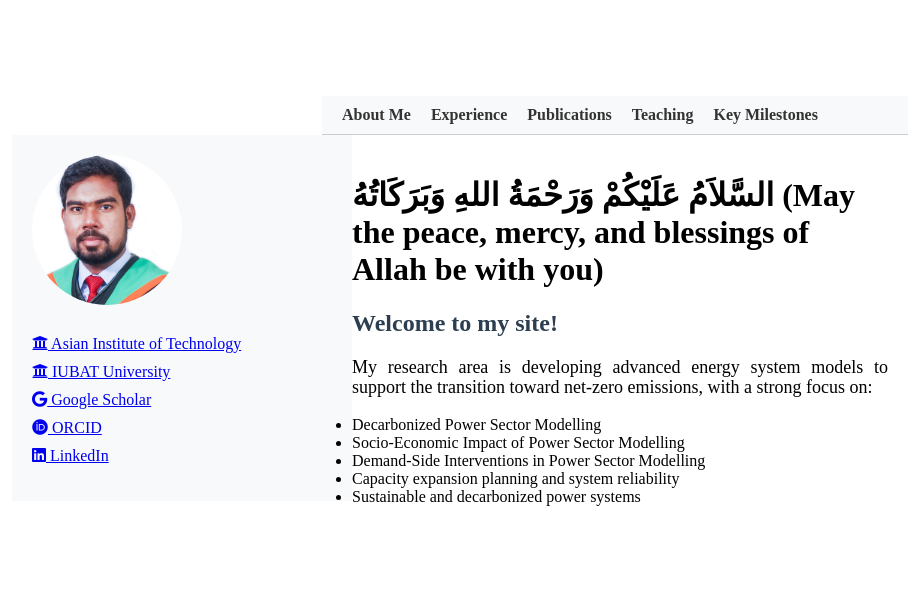
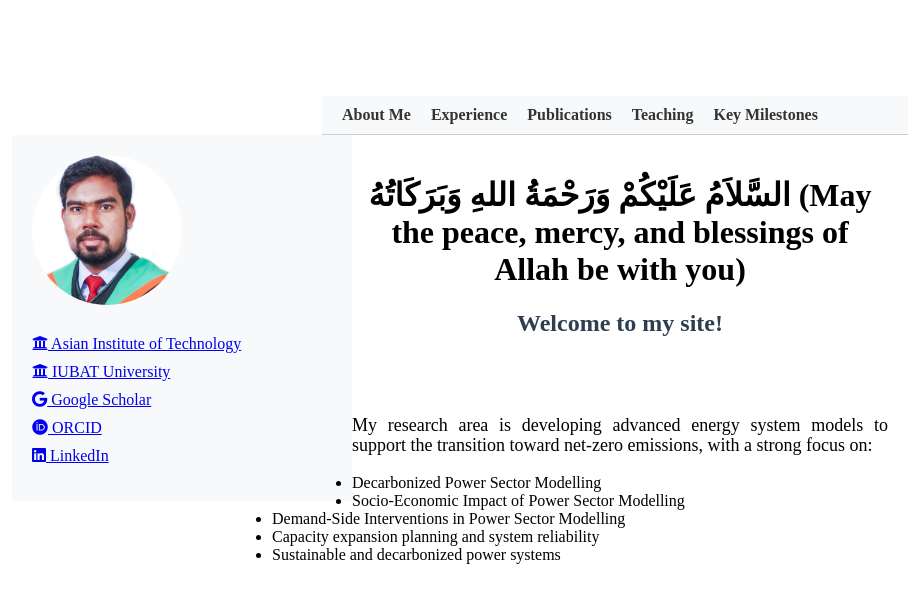
Before and after one commit to FiruzAhamed/firuzahamed.github.io, a Jekyll site: the page built from index.md, in a window 1280 px wide. Shown: the top 603 px of the page, without its empty margins (180-1099 px from the left). Built offline with Jekyll 4.4.1, drawn with Linux system fonts in a browser that asks for light colours.

Commit message:
Update index.md

```diff
--- a/index.md
+++ b/index.md
@@ -29,10 +29,11 @@
 </div>
 
 <!-- MAIN CONTENT -->
-<div class="main-content">
+<div class="main-content" style="text-align: center;">
   <h1> السَّلاَمُ عَلَيْكُمْ وَرَحْمَةُ اللهِ وَبَرَكَاتُهُ (May the peace, mercy, and blessings of Allah be with you) </h1>
   <h2> Welcome to my site! </h2>
-
+  </div>
+<div class="main-content">
   <p>My research area is developing advanced energy system models to support the transition toward net-zero emissions, with a strong focus on:</p>
   <ul>
     <li>Decarbonized Power Sector Modelling</li>
```
